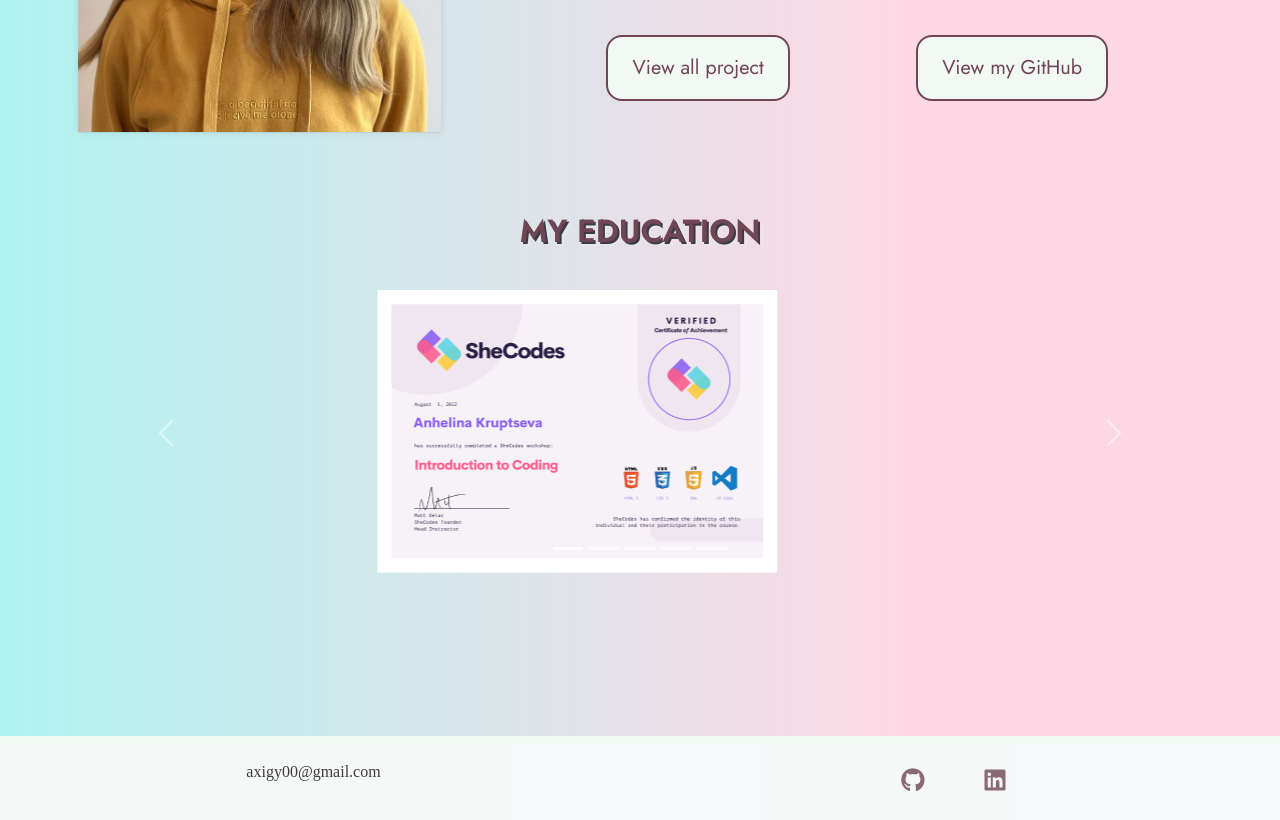
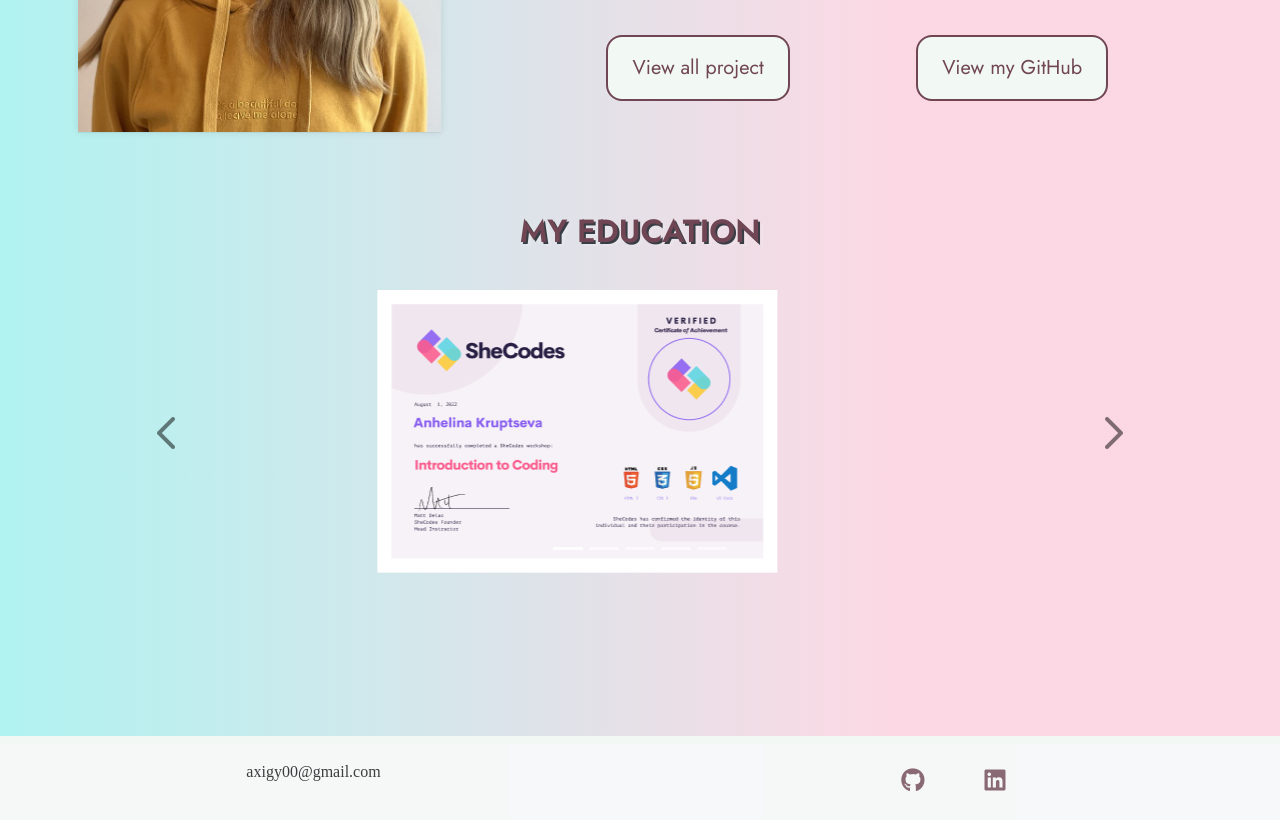
Before and after one commit to Axigy/Portfolio, a plain HTML site: page about.html in a window 1280 px wide. Shown: the part 539-1359 px from the top of the page. Drawn offline with nearby package versions, Linux system fonts and the light colour scheme; a web font is replaced by a local one.

Commit message:
changed arrow

```diff
--- a/src/styles.css
+++ b/src/styles.css
@@ -192,6 +192,12 @@ html {
   max-width: 400px;
 }
 
+.carousel .carousel-control-next-icon {
+  background-image: url(../img/next.png);
+}
+.carousel .carousel-control-prev-icon {
+  background-image: url(../img/back.png);
+}
 .contact-block {
   background: url(../img/contact_back.png) no-repeat center center;
   background-size: cover;
@@ -220,6 +226,7 @@ html {
   color: var(--main-color);
   text-decoration: none;
 }
+
 @media (max-width: 900px) {
   .papper {
     left: 28%;
```
Also changed, not shown: img/back.png (added), img/next.png (added).
